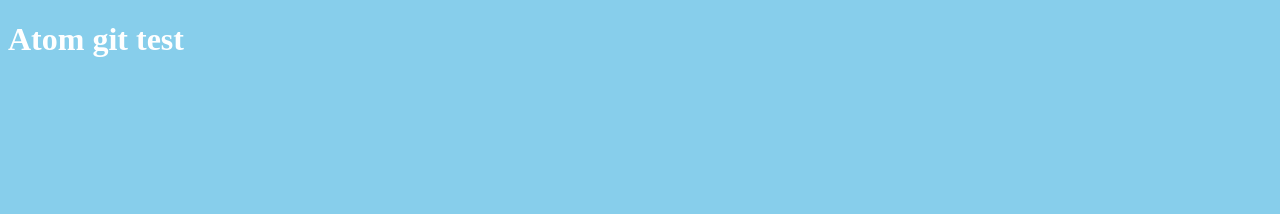
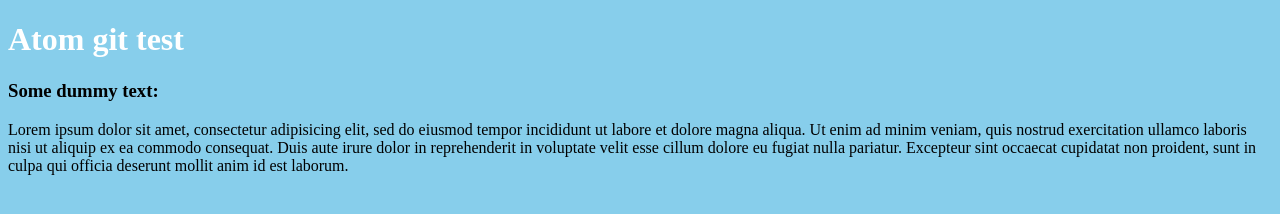
Before and after one commit to tomasz-konecki/atom_git_test, a plain HTML site: page index.html in a window 1280 px wide. Drawn offline with Linux system fonts and the light colour scheme.

Commit message:
Added dummy text in 'p' tag

```diff
--- a/index.html
+++ b/index.html
@@ -1,11 +1,17 @@
 <!DOCTYPE html>
 <html>
+
 <head>
 	<meta charset="utf-8">
 	<title>Atom git</title>
 	<link rel="stylesheet" href="/css/master.css">
 </head>
+
 <body>
 	<h1>Atom git test</h1>
+	<h3>Some dummy text:</h3>
+	<p>Lorem ipsum dolor sit amet, consectetur adipisicing elit, sed do eiusmod tempor incididunt ut labore et dolore magna aliqua. Ut enim ad minim veniam, quis nostrud exercitation ullamco laboris nisi ut aliquip ex ea commodo consequat. Duis aute irure dolor
+		in reprehenderit in voluptate velit esse cillum dolore eu fugiat nulla pariatur. Excepteur sint occaecat cupidatat non proident, sunt in culpa qui officia deserunt mollit anim id est laborum.</p>
 </body>
+
 </html>
```
Lines whose indentation alone changed are shown as unchanged.
